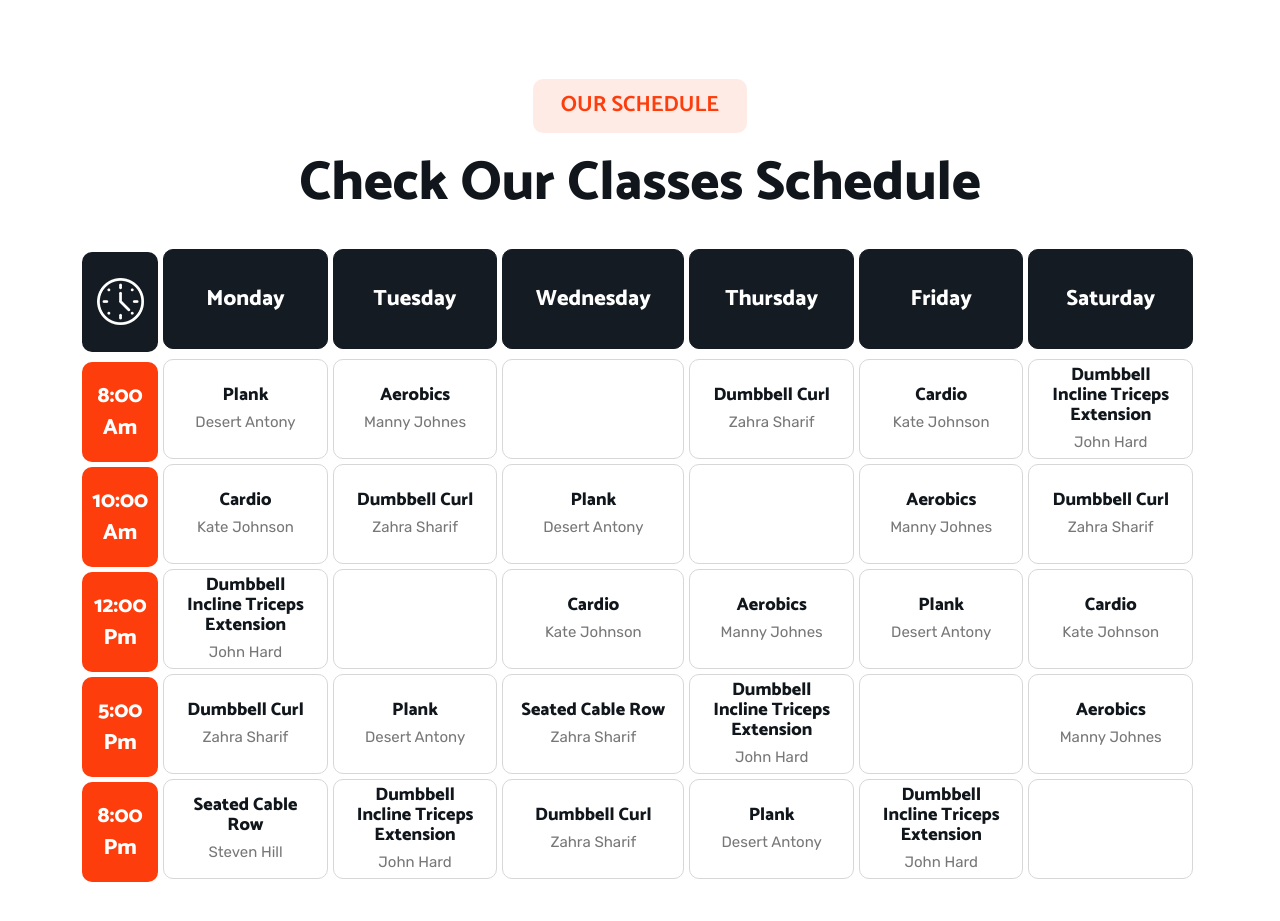
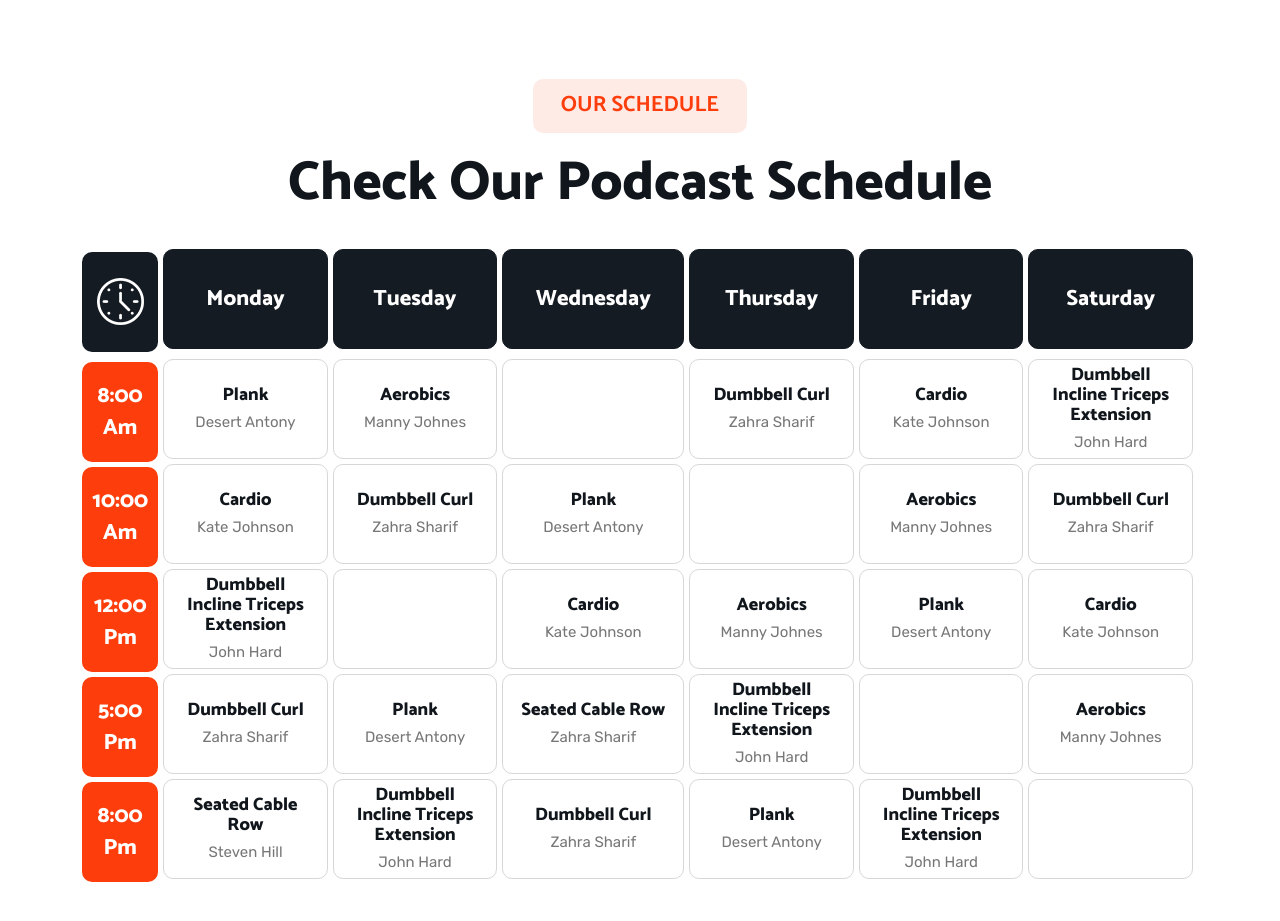
Before and after one commit to unknown-P/unknown-P.github.io, a plain HTML site: page index.html in a window 1280 px wide. Shown: the part 2960-3881 px from the top of the page. Drawn offline with Linux system fonts and the light colour scheme; animation ran at ten frames a second.

Commit message:
Add files via upload

```diff
--- a/index.html
+++ b/index.html
@@ -405,7 +405,7 @@
                         <div class="subtitle">
                             <h2 class="h2-subtitle">Our Schedule</h2>
                         </div>
-                        <h2 class="h2-title">Check Our  Classes Schedule</h2>
+                        <h2 class="h2-title">Check Our Podcast Schedule</h2>
                     </div>
                 </div>
                 <div class="col-lg-12">
```
